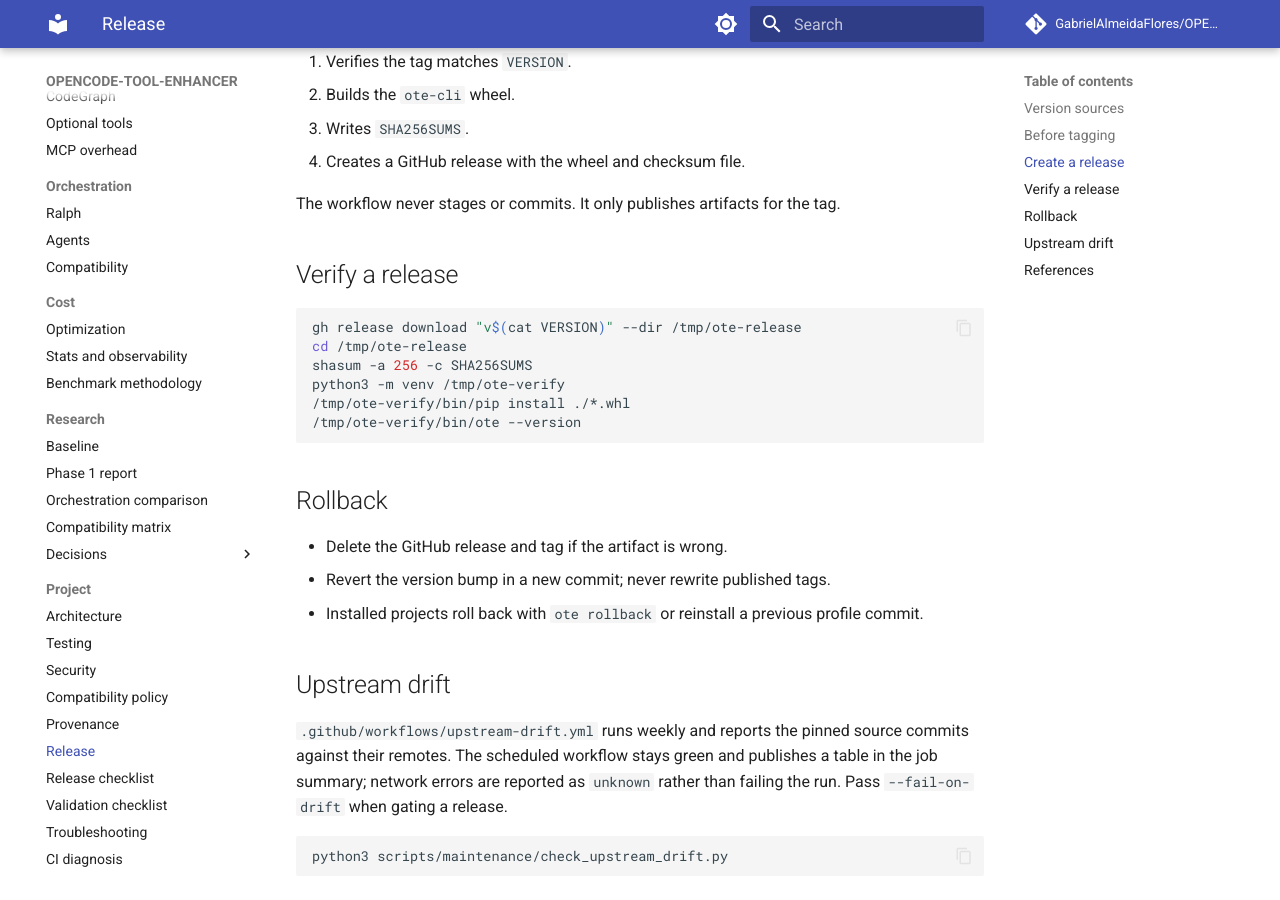
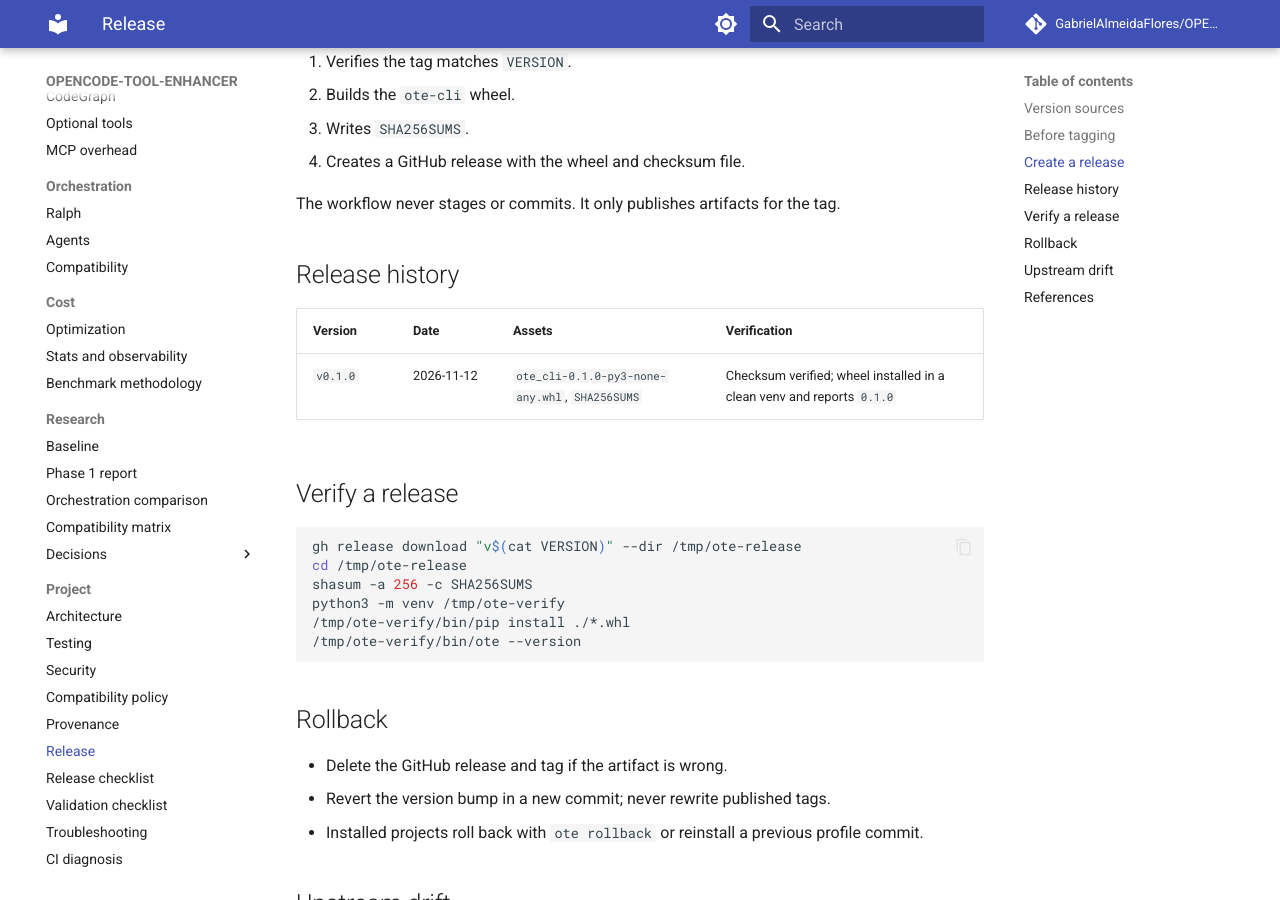
Before and after one commit to GabrielAlmeidaFlores/OPENCODE-TOOL-ENHANCER, an MkDocs documentation site: the page built from docs/release/README.md, in a window 1280 px wide and 900 px high, scrolled down 1042 px. Built offline with MkDocs 1.6.1 and Material for MkDocs 9.7.7, drawn with Linux system fonts in a browser that asks for light colours; comment, search, counter and statistics services are not loaded.

Commit message:
docs: record the v0.1.0 release verification

````diff
--- a/docs/release/README.md
+++ b/docs/release/README.md
@@ -37,6 +37,12 @@ git push origin "v$(cat VERSION)"
 
 The workflow never stages or commits. It only publishes artifacts for the tag.
 
+## Release history
+
+| Version | Date | Assets | Verification |
+|---|---|---|---|
+| `v0.1.0` | 2026-11-12 | `ote_cli-0.1.0-py3-none-any.whl`, `SHA256SUMS` | Checksum verified; wheel installed in a clean venv and reports `0.1.0` |
+
 ## Verify a release
 
 ```bash
````
